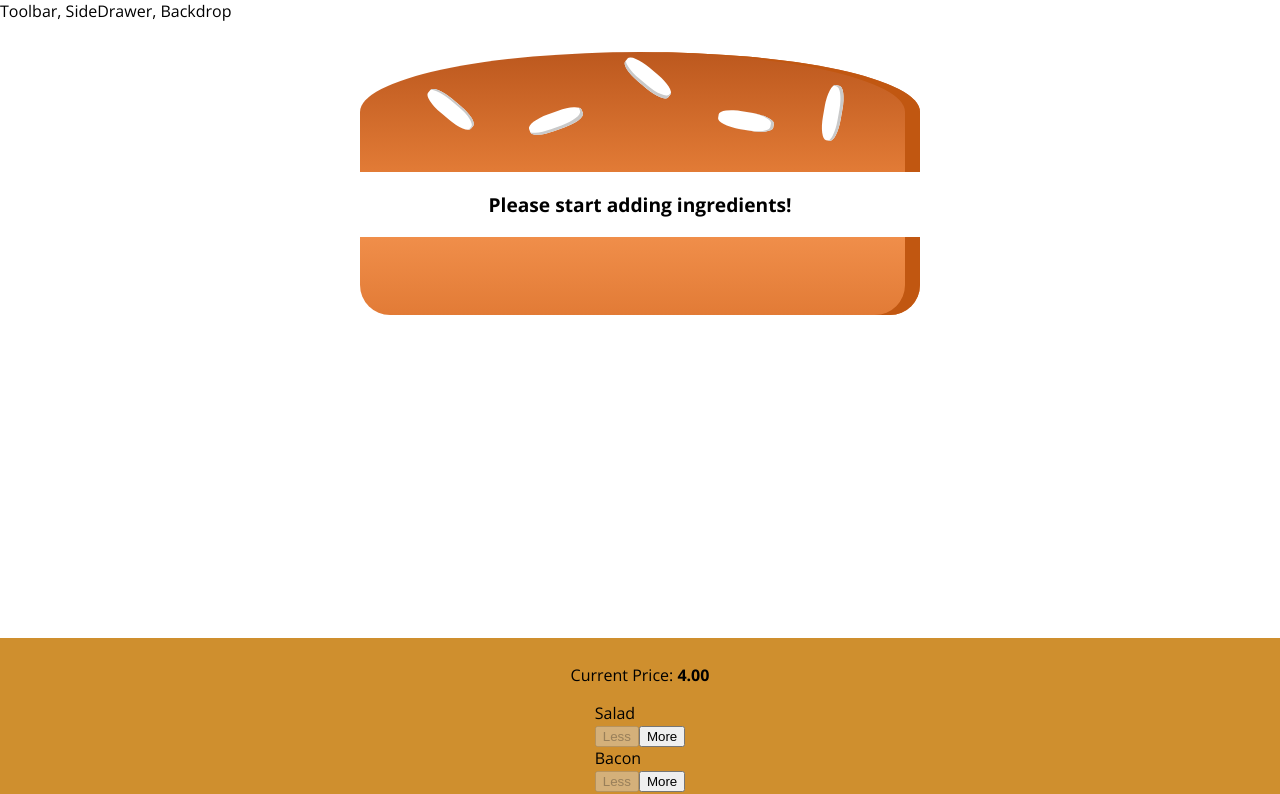
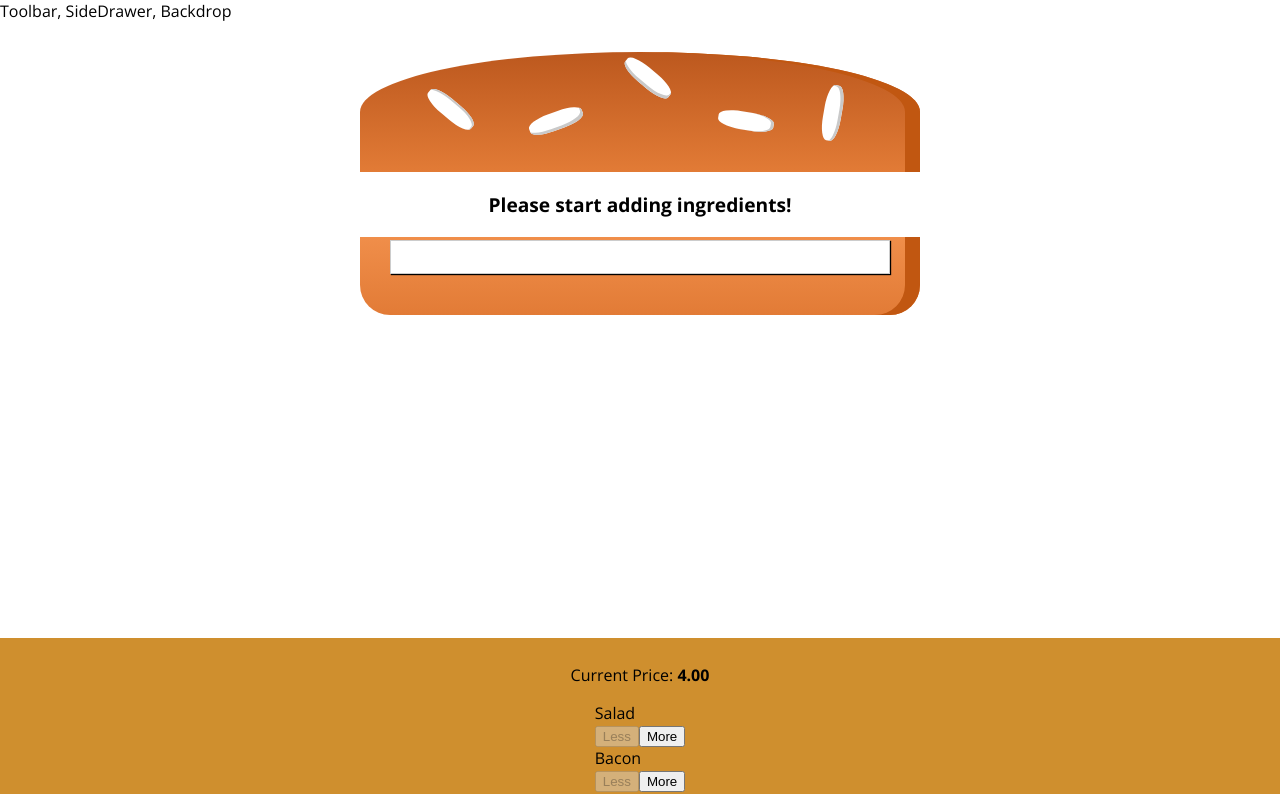
Before and after one commit to GabriFili850/burger-builder, a React app: page / in a window 1280 px wide. Shown: the top 794 px of the page. Built offline with nearby package versions, Linux system fonts and the light colour scheme.

Commit message:
added modal, order summary and backdrop to the UI

```diff
--- /dev/null
+++ b/src/components/UI/Modal/Modal.css
@@ -0,0 +1,20 @@
+.Modal {
+    position: fixed;
+    z-index: 500;
+    background-color: white;
+    width: 70%;
+    border: 1px solid #ccc;
+    box-shadow: 1px 1px 1px black;
+    padding: 16px;
+    left: 15%;
+    top: 30%;
+    box-sizing: border-box;
+    transition: all 0.3s ease-out;
+}
+
+@media (min-width: 600px) {
+    .Modal {
+        width: 500px;
+        left: calc(50% - 250px);
+    }
+}
--- /dev/null
+++ b/src/components/UI/Modal/Modal.js
@@ -0,0 +1,10 @@
+import React from 'react';
+import classes from './Modal.css'
+
+const modal = (props) => (
+    <div className={classes.Modal}>
+        {props.children}
+    </div>
+);
+
+export default modal;
--- a/src/containers/BurgerBuilder/BurgerBuilder.js
+++ b/src/containers/BurgerBuilder/BurgerBuilder.js
@@ -3,6 +3,7 @@
 import Aux from '../../hoc/Aux';
 import Burger from '../../components/Burger/Burger';
 import BuildControls from '../../components/Burger/BuildControls/BuildControls';
+import Modal from '../../components/UI/Modal/Modal';
 
 const INGREDIENT_PRICES = {
     salad: 0.5,
@@ -79,6 +80,7 @@
         // {salad: true, meat: false, ...}
         return (
             <Aux>
+                <Modal />
                 <Burger ingredients={this.state.ingredients} />
                 <BuildControls
                     ingredientAdded={this.addIngredientHandler}
```
Also changed, not shown: src/components/Burger/OrderSummary/OrderSummary.js (added, +11 -0 lines), src/components/UI/Backdrop/Backdrop.js (added).
